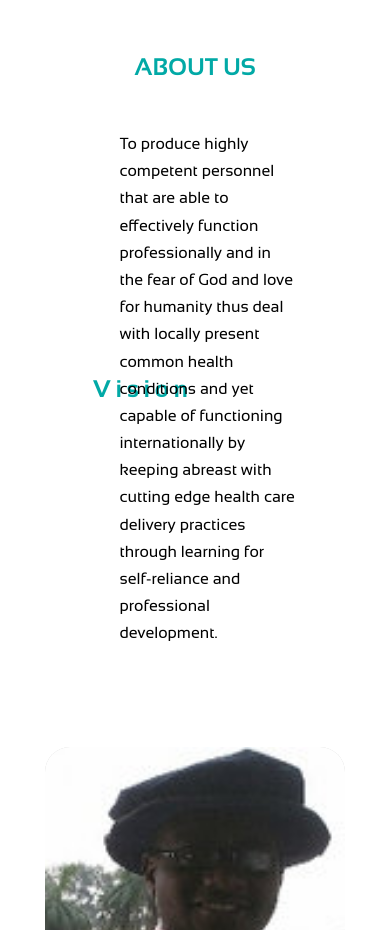
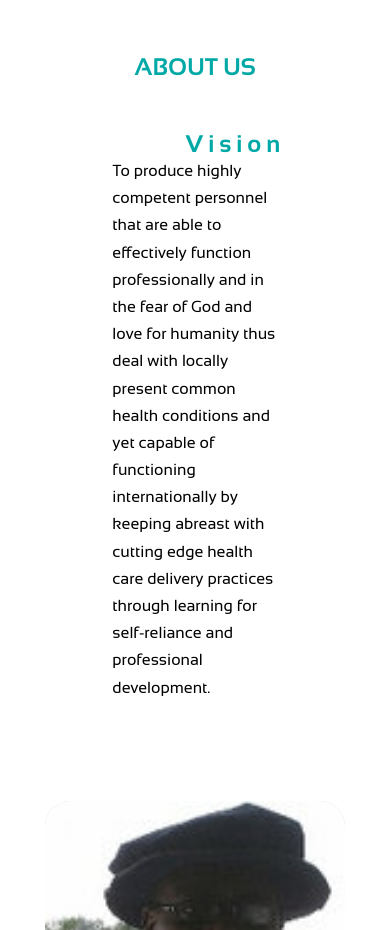
Before and after one commit to techie1214/AnatomyCLU, a plain HTML site: page page.html in a window 390 px wide. Shown: the part 1680-2610 px from the top of the page. Drawn offline with Linux system fonts and the light colour scheme.

Commit message:
Update indexStyle.css

```diff
--- a/css/indexStyle.css
+++ b/css/indexStyle.css
@@ -320,6 +320,9 @@ footer {
     .box {
         width: 100%;
     }
+    .vision {
+        flex-direction: column;
+    }
     .joinSchool {
         height: 450px;
     }
```
